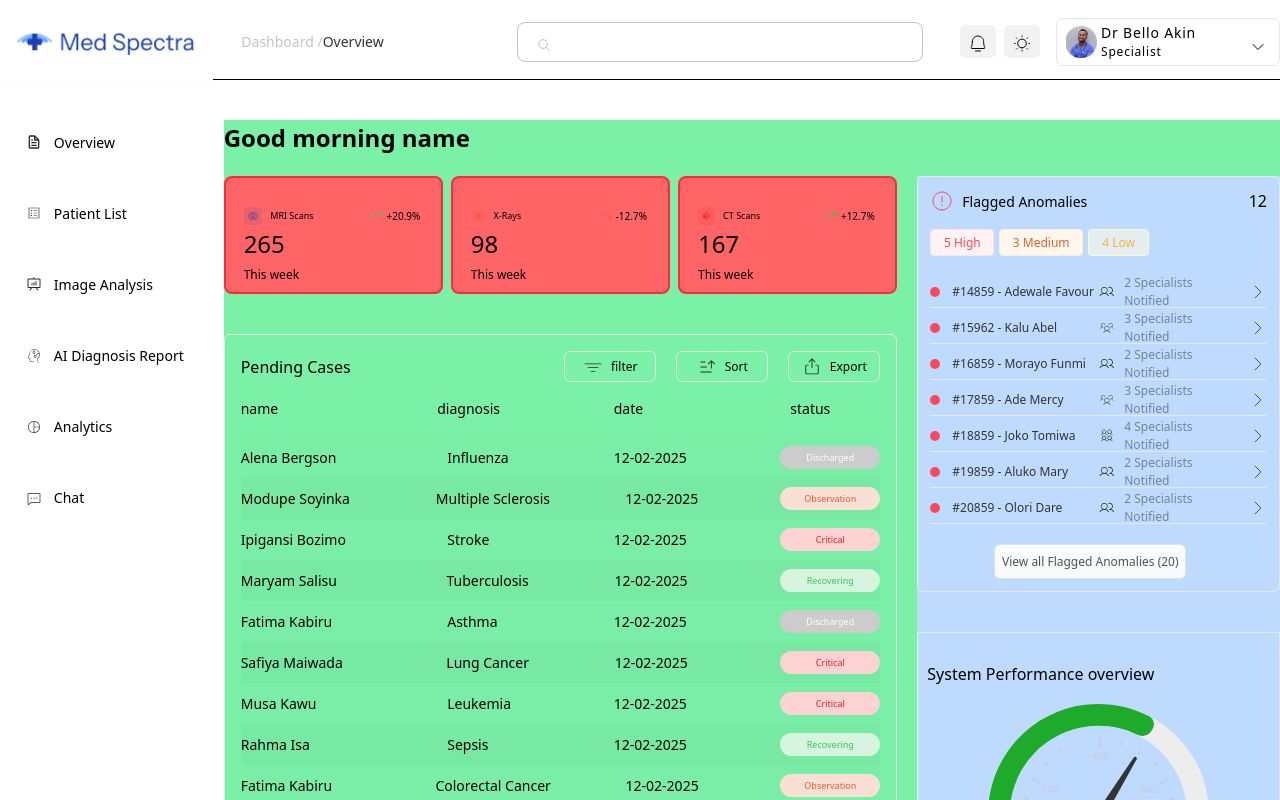
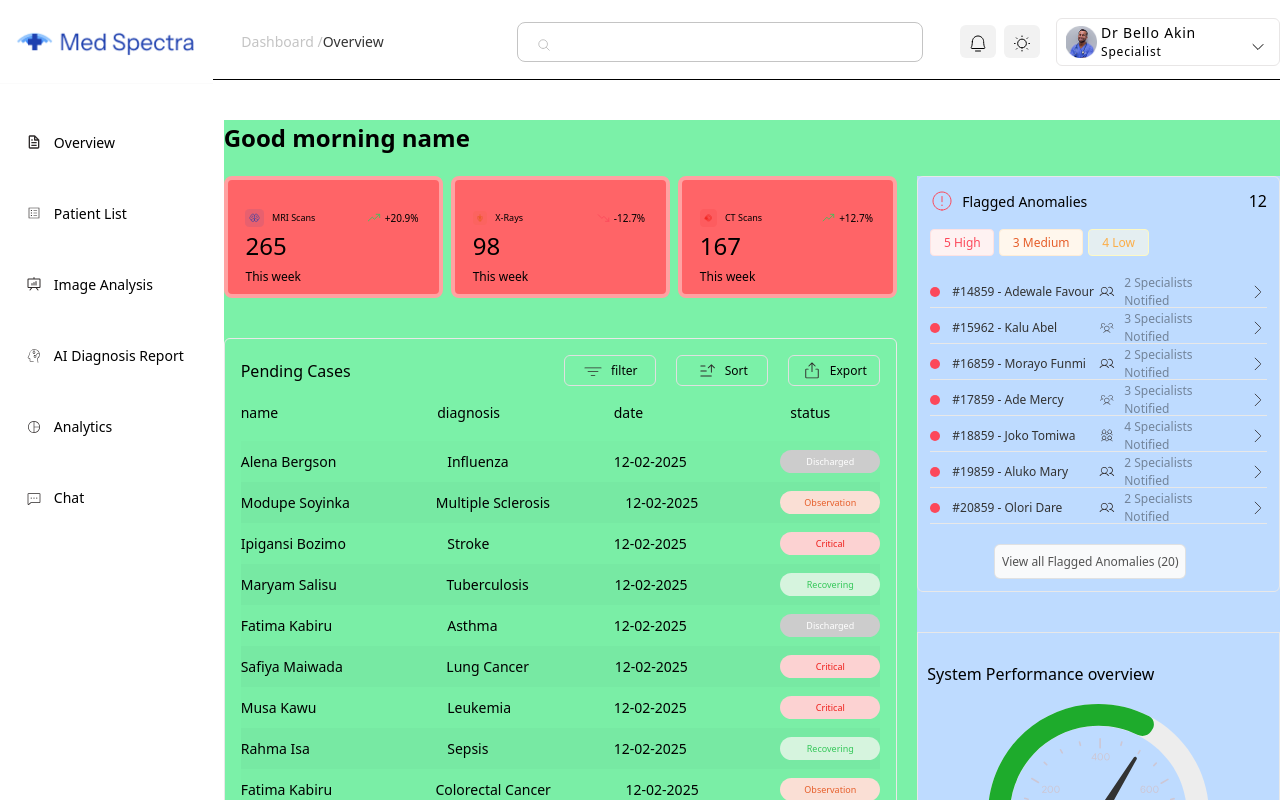
Before and after one commit to Maobugichi/medspecter, a React (Vite) app: page /medspecter/overviews/1 in a window 1280 px wide. Shown: the top 800 px of the page. Built offline with nearby package versions, Linux system fonts and the light colour scheme.

Commit message:
check border

```diff
--- a/src/components/OverviewBlocks.jsx
+++ b/src/components/OverviewBlocks.jsx
@@ -1,6 +1,6 @@
 const OverviewBlocks = ({src,text,arrSrc,percentage,amount,width}) => {
     return(
-        <div className={`${width} xl:h-[100%] lg:h-[70%] h-[48%] p-2 border-2 border-red-500 bg-red-400 grid place-items-center rounded-lg`}>
+        <div className={`${width} xl:h-[100%] lg:h-[70%] h-[48%] p-2  border-4 border-red-300 border-solid bg-red-400 grid place-items-center rounded-lg`}>
             <div className="flex lg:w-[90%] w-[90%] mx-auto text-[12px] justify-between xl:mt-5">
                 <div className="flex items-center gap-2 h-5  ">
                   <img className="w-[25%]" src={src} alt="" />
```
